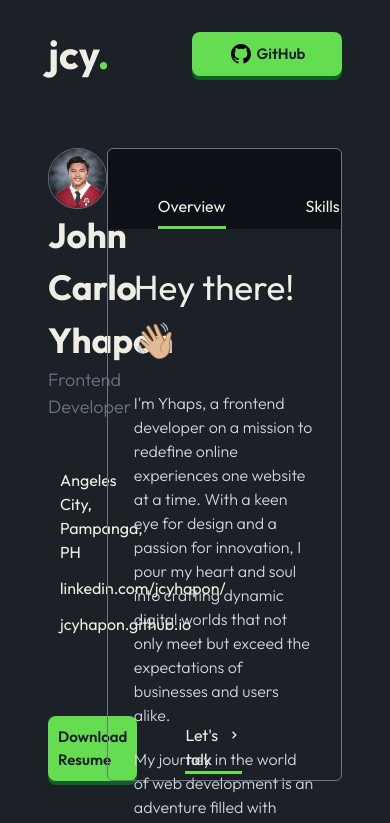
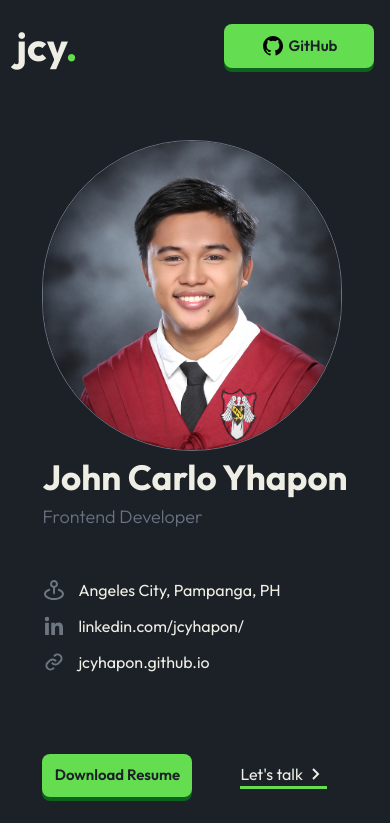
Before and after one commit to JCYhapon/portfolio, a React (Vite) app: page / in a window 390 px wide. Shown: the top 823 px of the page. Built offline with nearby package versions, Linux system fonts and the light colour scheme.

Commit message:
layout: mobile responsive for sidebar and navbar

```diff
--- a/src/components/Main.jsx
+++ b/src/components/Main.jsx
@@ -26,22 +26,22 @@ const Main = () => {
   };
 
   return (
-    <section className="min-h-screen bg-[#1B2127] py-6 px-12 text-[#efeee5]">
+    <section className="min-h-screen bg-[#1B2127] lg:py-6 py-4 lg:px-12 px-4 text-[#efeee5]">
       {/* HEADER */}
       <div>
         <Header />
       </div>
 
-      <div className="mt-[4rem] flex w-full h-[75vh] ">
-        <div className="w-[20%]">
+      <div className="mt-[4rem] flex w-full lg:h-[75vh] xs:flex-col lg:flex-row gap-[2rem]">
+        <div className="lg:w-[20%] mx-auto">
           <Sidebar />
         </div>
-        <div className="w-[80%] border border-[#6E7681] rounded-md">
+        <div className="lg:w-[80%] border border-[#6E7681] rounded-md">
           <Navbar
             navbar={["Overview", "Skills", "Projects", "Contact"]}
             setSelectedSection={setSelectedSection}
           />
-          <div className="p-4">{renderSection()}</div>
+          <div className="p-2">{renderSection()}</div>
         </div>
       </div>
     </section>
```
